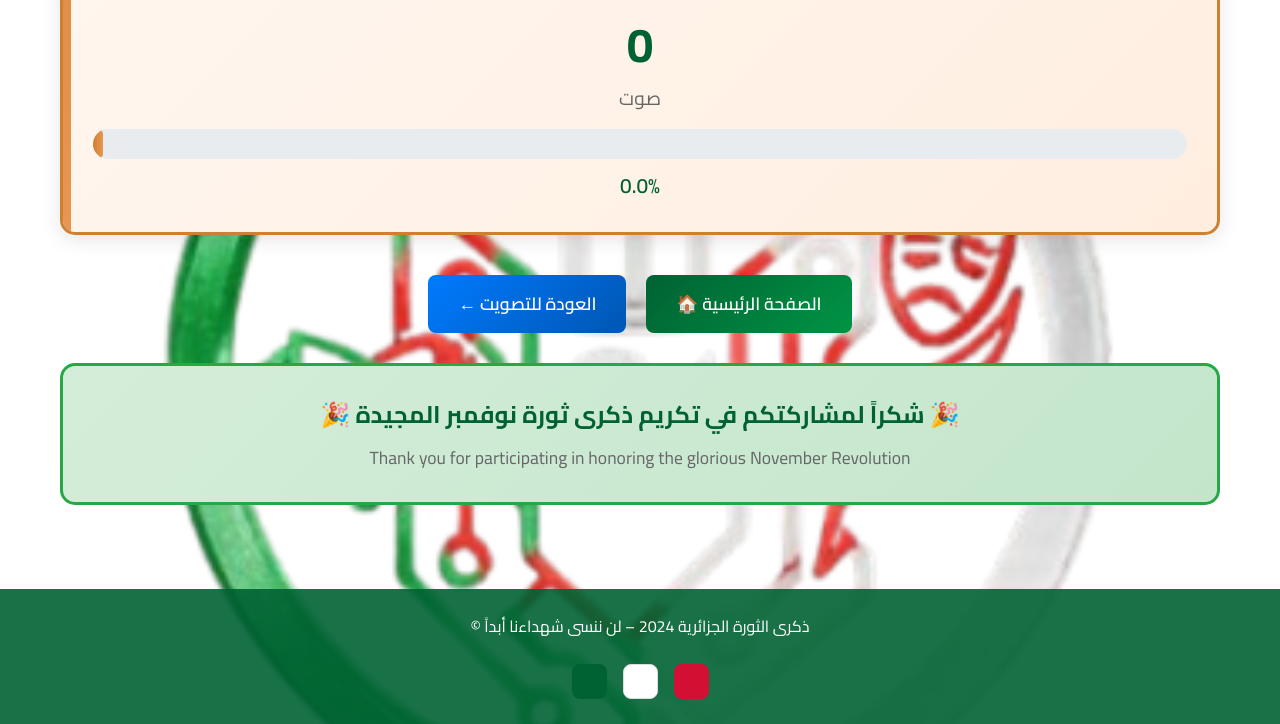
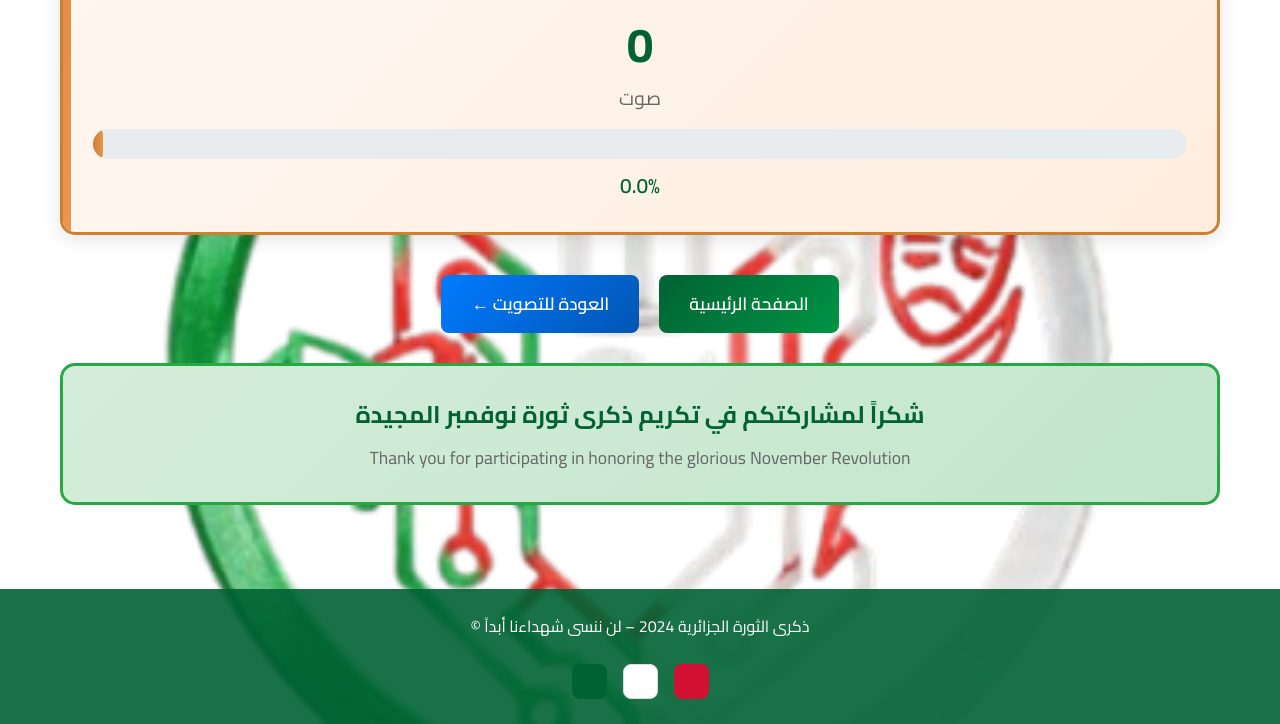
Before and after one commit to aminedachir/november-website, a Flask app: page /vote_results in a window 1280 px wide. Shown: the part 2657-3381 px from the top of the page. Run offline with Flask 3, Linux system fonts and the light colour scheme; data that the repository does not hold is empty.

Commit message:
some modifaction in styling

```diff
--- a/static/style.css
+++ b/static/style.css
@@ -1884,9 +1884,9 @@ footer {
 .fact-item {
     display: flex;
     justify-content: space-between;
+    flex-direction: column;
     align-items: center;
     padding: 1rem;
-    border-bottom: 1px solid rgba(255, 255, 255, 0.2);
     direction: rtl;
     background: rgba(255, 255, 255, 0.1);
     border-radius: 10px;
@@ -1895,10 +1895,6 @@ footer {
 
 .fact-item:hover {
     background: rgba(255, 255, 255, 0.2);
-}
-
-.fact-item:last-child {
-    border-bottom: none;
 }
 
 .fact-label {
--- a/templates/poetry_results.html
+++ b/templates/poetry_results.html
@@ -61,12 +61,12 @@
             ← العودة للتصويت
         </a>
         <a href="{{ url_for('index') }}" class="home-button">
-            🏠 الصفحة الرئيسية
+             الصفحة الرئيسية
         </a>
     </div>
 
     <div class="celebration-message">
-        <h3>🎉 شكراً لمشاركتكم في تكريم ذكرى ثورة نوفمبر المجيدة 🎉</h3>
+        <h3> شكراً لمشاركتكم في تكريم ذكرى ثورة نوفمبر المجيدة </h3>
         <p>Thank you for participating in honoring the glorious November Revolution</p>
     </div>
 </div>
@@ -91,7 +91,7 @@
         font-size: 2.5em;
         margin: 0 0 10px 0;
         text-shadow: 2px 2px 4px rgba(0,0,0,0.3);
-        color: black;
+        color: white;
     }
 
     .results-header h2 {
```
